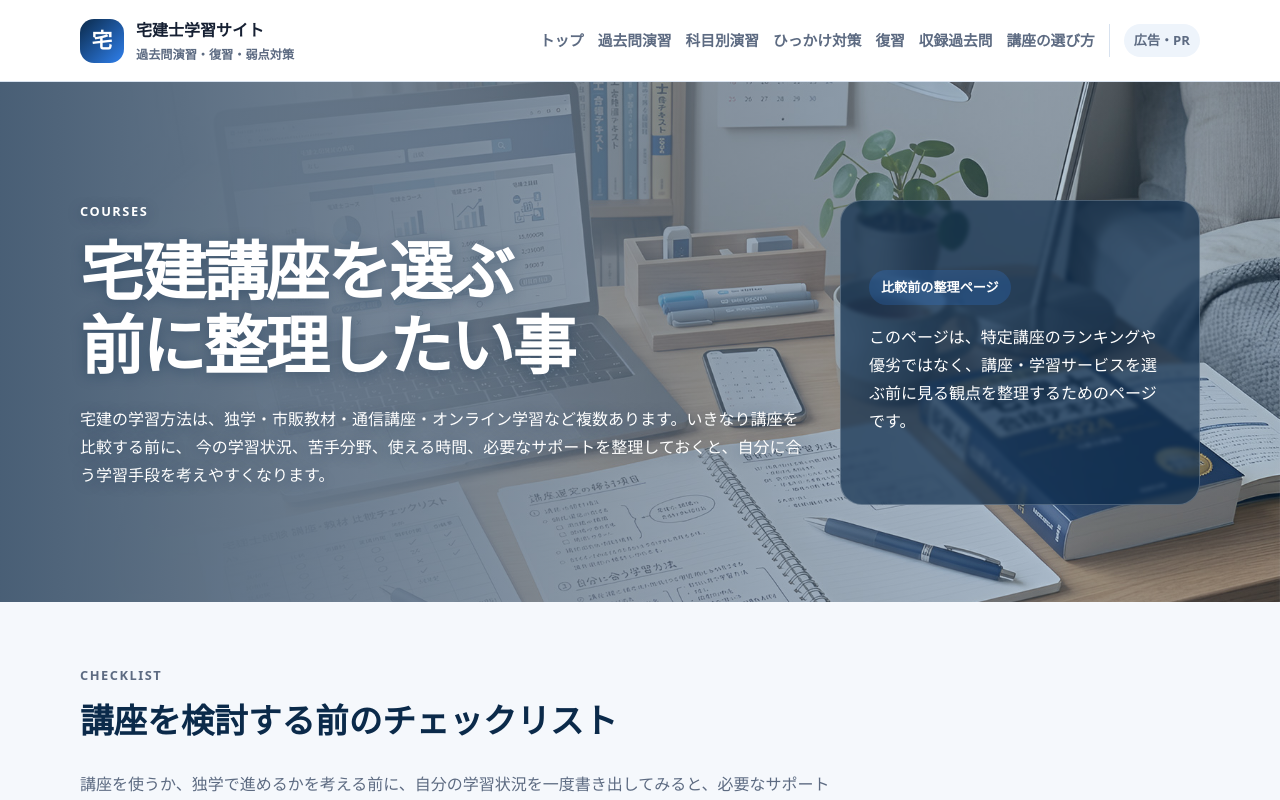
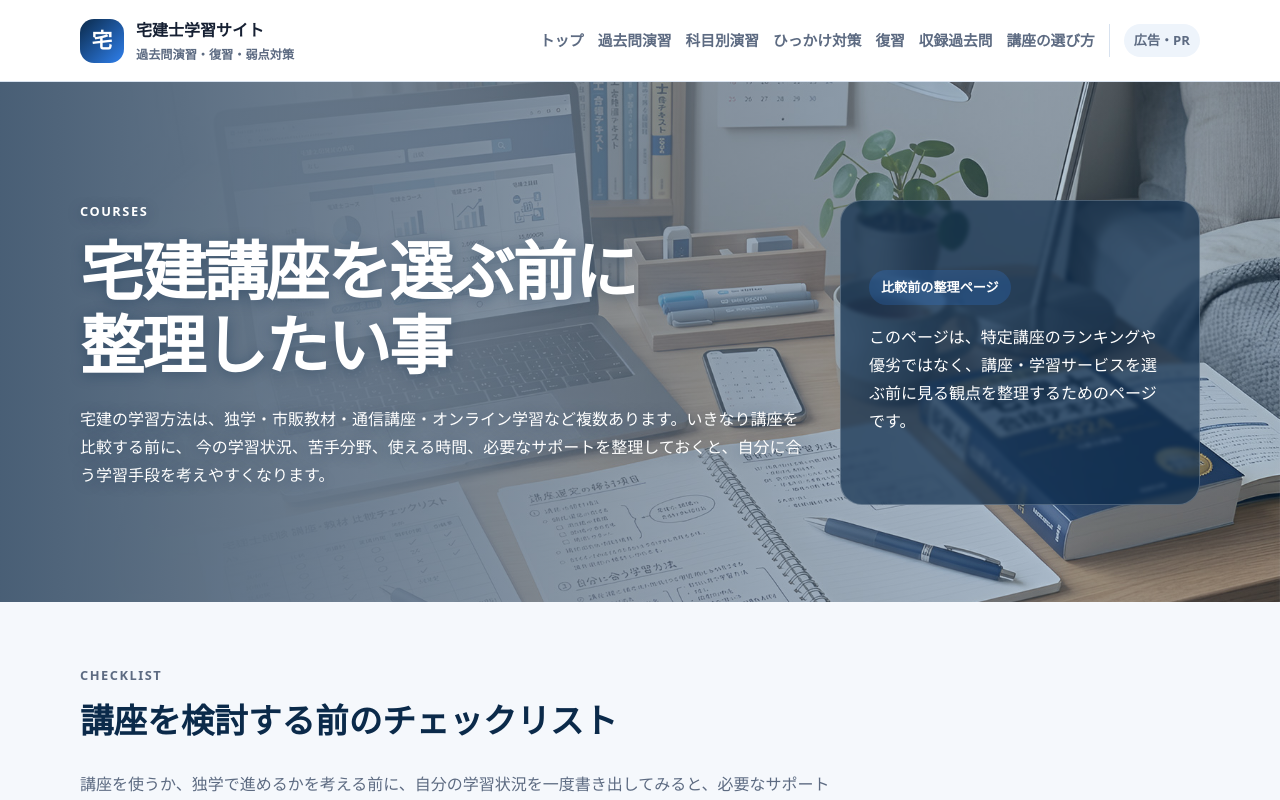
Before and after one commit to kenichis1971-cloud/takken-gakushu-site, a Next.js app: page /courses in a window 1280 px wide. Shown: the top 800 px of the page. Built offline with nearby package versions, Linux system fonts and the light colour scheme.

Commit message:
Set courses hero heading line break

```diff
--- a/app/courses/page.tsx
+++ b/app/courses/page.tsx
@@ -105,7 +105,10 @@ export default function CoursesPage() {
         <div className="container courses-hero-grid">
           <div className="courses-hero-copy">
             <p className="eyebrow">Courses</p>
-            <h1 id="courses-heading">宅建講座を選ぶ前に整理したい事</h1>
+            <h1 id="courses-heading">
+              宅建講座を選ぶ前に<br />
+              整理したい事
+            </h1>
             <p>
               宅建の学習方法は、独学・市販教材・通信講座・オンライン学習など複数あります。いきなり講座を比較する前に、
               今の学習状況、苦手分野、使える時間、必要なサポートを整理しておくと、自分に合う学習手段を考えやすくなります。
```
